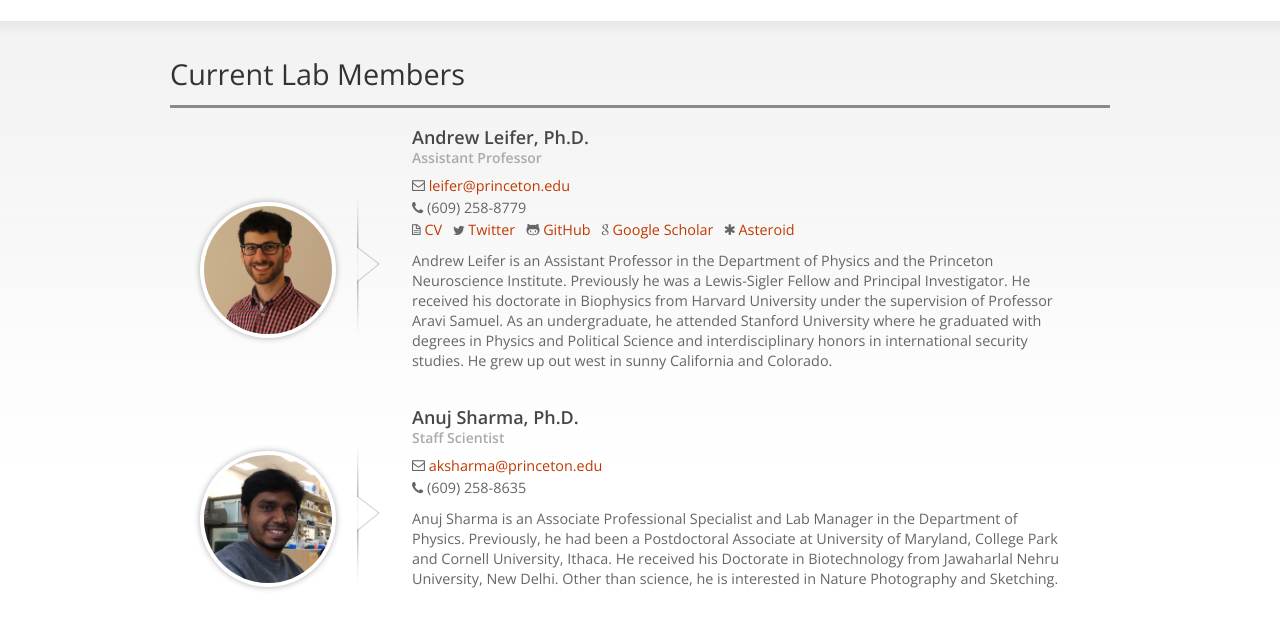
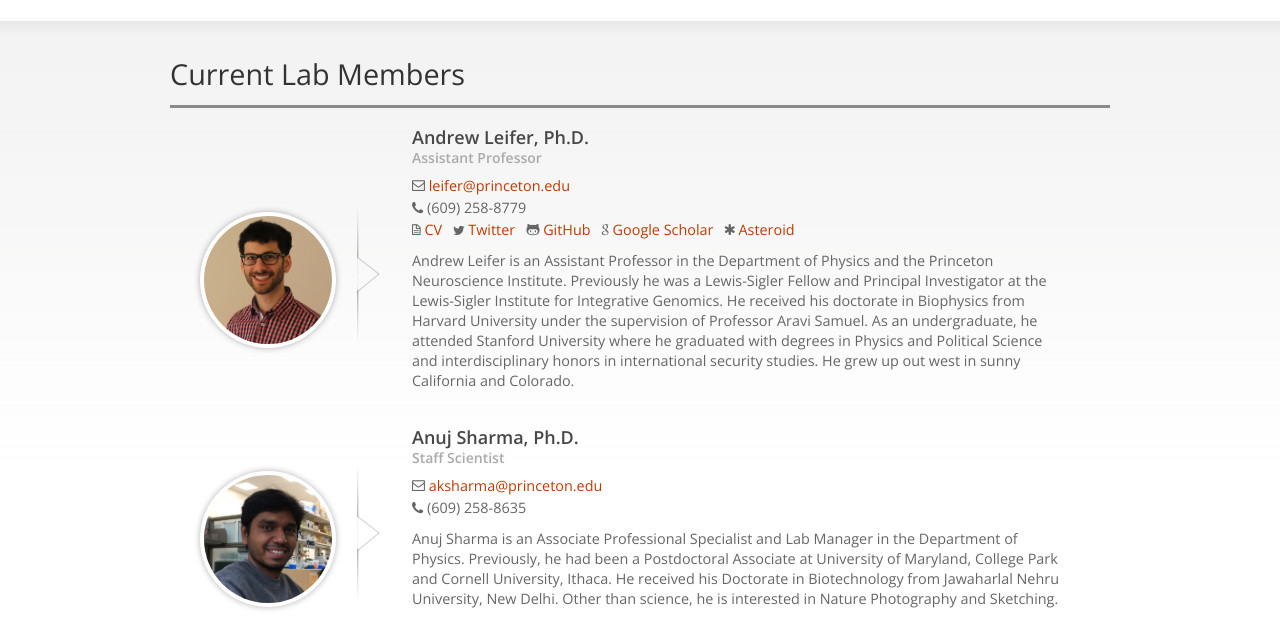
Before and after one commit to leiferlab/leiferlab.princeton.edu, a PHP site: page /people.php in a window 1280 px wide. Shown: the part 69-693 px from the top of the page. Run offline with PHP 8.4, Linux system fonts and the light colour scheme; data that the repository does not hold is empty; some libraries are stand-ins or nearby versions.

Commit message:
tweak my bio

```diff
--- a/people.php
+++ b/people.php
@@ -23,7 +23,7 @@
 				<i class="icon-twitter"></i>&nbsp;<a href="https://twitter.com/AndrewLeifer">Twitter</a> &nbsp; <i class="icon-github"></i>&nbsp;<a href="https://github.com/aleifer/">GitHub</a> &nbsp; <i class="icon-google"></i>&nbsp;<a href="http://scholar.google.com/citations?user=b0DQef8AAAAJ">Google Scholar</a> &nbsp; <i class="icon-asterisk"></i>&nbsp;<a href="http://ssd.jpl.nasa.gov/sbdb.cgi?sstr=18826+Leifer">Asteroid</a>
 			</p>
 			<p class="member-bio">
-				Andrew Leifer is an Assistant Professor in the Department of Physics and the Princeton Neuroscience Institute. Previously he was a  Lewis-Sigler Fellow and Principal Investigator. He received his doctorate in Biophysics from Harvard University under the supervision of Professor Aravi Samuel. As an undergraduate, he attended Stanford University where he graduated with degrees in Physics and Political Science and interdisciplinary honors in international security studies. He grew up out west in sunny California and Colorado.
+				Andrew Leifer is an Assistant Professor in the Department of Physics and the Princeton Neuroscience Institute. Previously he was a  Lewis-Sigler Fellow and Principal Investigator at the Lewis-Sigler Institute for Integrative Genomics. He received his doctorate in Biophysics from Harvard University under the supervision of Professor Aravi Samuel. As an undergraduate, he attended Stanford University where he graduated with degrees in Physics and Political Science and interdisciplinary honors in international security studies. He grew up out west in sunny California and Colorado.
 			</p>
 			<div class="member-avatar">
 				<img alt="" src="assets/team/LeiferHeadSq2.jpeg" />
```
